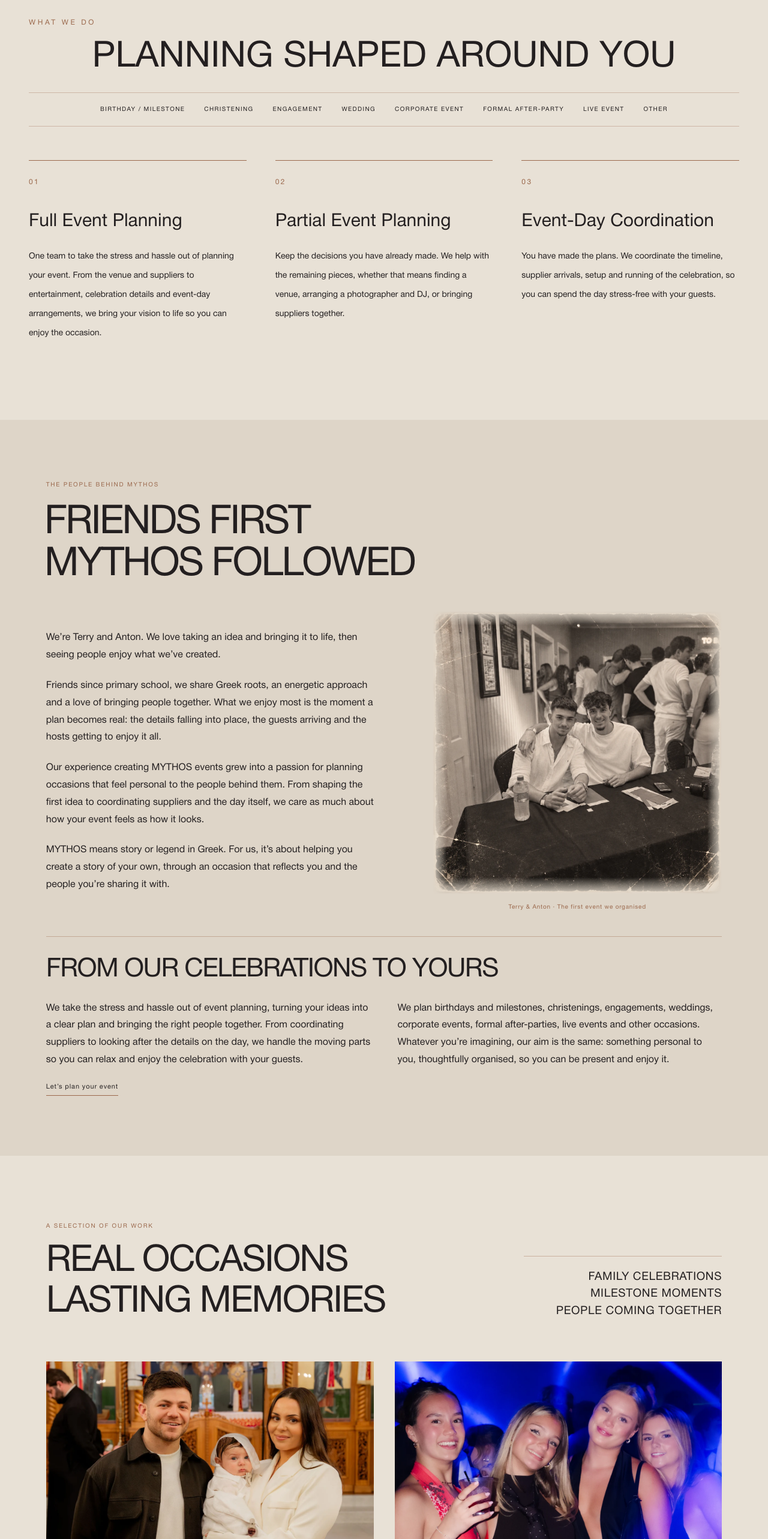
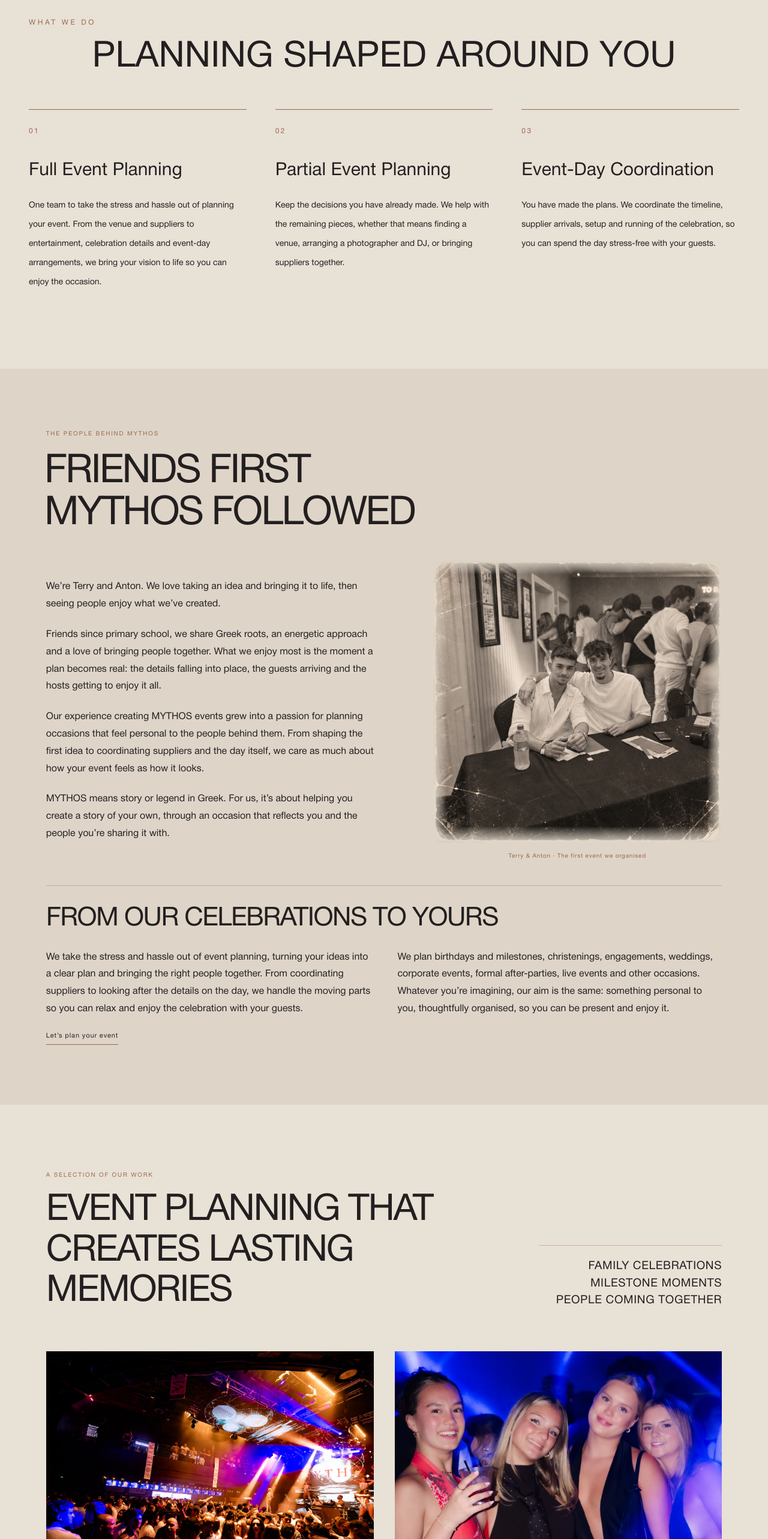
Before and after one commit to Michaelminas/Mythos_wesite-7-11-2025, a Next.js app: page /planning in a window 1280 px wide. Shown: the part 2418-4984 px from the top of the page at 60% size. Built offline with nearby package versions, Linux system fonts and the light colour scheme; a web font is replaced by a local one.

Commit message:
Allow custom event types and refine planning services and portfolio

```diff
--- a/app/planning/Portfolio.tsx
+++ b/app/planning/Portfolio.tsx
@@ -1,15 +1,15 @@
 import styles from './Portfolio.module.css';
 
 const projects = [
-  { id: 'christopher', category: 'Weddings, christenings & engagements', title: 'Formal occasions', description: 'From weddings and christenings to engagements and other formal celebrations, we bring your vision and traditions together. We coordinate the arrangements and details so you can enjoy the occasion stress-free with your guests.', cover: 'christopher-cover-v2.webp', alt: 'A family sharing a special occasion together', position: 'center 60%', href: undefined },
+  { id: 'mythos', category: 'Live events & experiences', title: 'MYTHOS Entertainment', description: 'Our own events across PELICANO, HOME THE VENUE and AURA.', cover: 'mythos-cover-v2.webp', alt: 'MYTHOS crowd and stage at HOME THE VENUE', position: 'center 55%', href: 'https://mythos-wesite-7-11-2025-git-myt-9eb2fa-mythos-projects-fac54b0d.vercel.app/' },
   { id: 'cranbrook', category: 'School celebrations', title: 'School formals & after-parties', description: 'We work with schools and organising committees to plan memorable formals and formal after-parties. From venue sourcing and entertainment to photography and event-day coordination, we bring the details together and take the pressure off your team.', cover: 'cranbrook-cover-v2.webp', alt: 'Friends enjoying an evening celebration', position: 'center 35%', href: undefined },
   { id: 'eleni', category: 'Birthdays, milestones & celebrations', title: 'Private parties', description: 'Celebrate birthdays, milestones and special moments with a party shaped around you. We look after the venue, entertainment, suppliers and coordination so you can relax and enjoy it with your guests.', cover: 'eleni-1.webp', alt: 'Guests celebrating a special milestone together', position: 'center 35%', href: undefined },
-  { id: 'mythos', category: 'Live events & experiences', title: 'MYTHOS Entertainment', description: 'Our own events across PELICANO, HOME THE VENUE and AURA.', cover: 'mythos-cover-v2.webp', alt: 'MYTHOS crowd and stage at HOME THE VENUE', position: 'center 55%', href: 'https://mythos-wesite-7-11-2025-git-myt-9eb2fa-mythos-projects-fac54b0d.vercel.app/' },
+  { id: 'christopher', category: 'Weddings, christenings & engagements', title: 'Formal occasions', description: 'From weddings and christenings to engagements and other formal celebrations, we bring your vision and traditions together. We coordinate the arrangements and details so you can enjoy the occasion stress-free with your guests.', cover: 'christopher-cover-v2.webp', alt: 'A family sharing a special occasion together', position: 'center 60%', href: undefined },
 ];
 
 export default function Portfolio() {
   return <section id="work" className={styles.section}>
-    <div className={styles.heading}><div><p className={styles.eyebrow}>A selection of our work</p><h2>REAL OCCASIONS<br />LASTING MEMORIES</h2></div><p className={styles.sideNote}><span>FAMILY CELEBRATIONS</span><span>MILESTONE MOMENTS</span><span>PEOPLE COMING TOGETHER</span></p></div>
+    <div className={styles.heading}><div><p className={styles.eyebrow}>A selection of our work</p><h2>EVENT PLANNING THAT<br />CREATES LASTING MEMORIES</h2></div><p className={styles.sideNote}><span>FAMILY CELEBRATIONS</span><span>MILESTONE MOMENTS</span><span>PEOPLE COMING TOGETHER</span></p></div>
     <div className={styles.grid}>{projects.map(project => {
       const cover = <img className={styles.cover} src={`/planning/portfolio/${project.cover}`} alt={project.alt} style={{ objectPosition: project.position }} width={1400} height={1050} loading="lazy" />;
       return <article key={project.id} className={styles.project}>
--- a/app/planning/page.tsx
+++ b/app/planning/page.tsx
@@ -5,7 +5,6 @@
 import Portfolio from "./Portfolio";
 import About from "./About";
 import PlanningBrand from "./PlanningBrand";
-import { eventTypes } from "./event-types";
 
 const services = [
   {
@@ -206,10 +205,9 @@
             <p className="mb-5 text-xs uppercase tracking-[0.3em] text-[#9B694D]">
               What We Do
             </p>
-            <h2 className="editorial mb-7 text-center text-5xl md:text-6xl">
+            <h2 className="editorial mb-14 text-center text-5xl md:text-6xl">
               PLANNING SHAPED AROUND YOU
             </h2>
-            <div className="mb-14 flex flex-wrap justify-center text-center gap-x-8 gap-y-3 border-y border-[#9B694D]/35 py-5 text-[10px] uppercase tracking-[0.14em]">{eventTypes.map(type => <span key={type}>{type}</span>)}</div>
 
             <div className="grid gap-12 md:grid-cols-3">
               {services.map((service) => (
@@ -311,14 +309,7 @@
                   </div>
                   <div>
                     <label htmlFor="eventType">Event Type *</label>
-                    <select id="eventType" name="eventType" required defaultValue="">
-                      <option value="" disabled>
-                        Select an event
-                      </option>
-                      {eventTypes.map((type) => (
-                        <option key={type}>{type}</option>
-                      ))}
-                    </select>
+                    <input id="eventType" name="eventType" type="text" required placeholder="Tell us what you’re planning" />
                   </div>
                   <div>
                     <label htmlFor="eventDate">Event Date</label>
```
